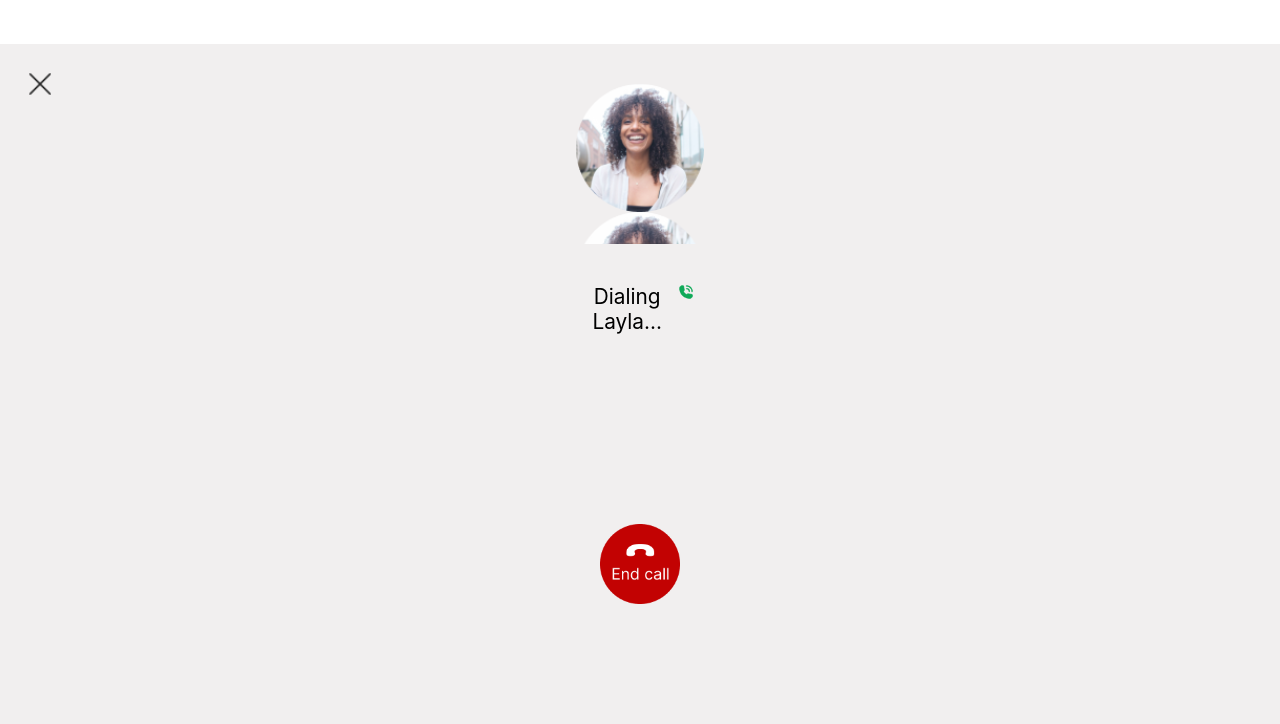
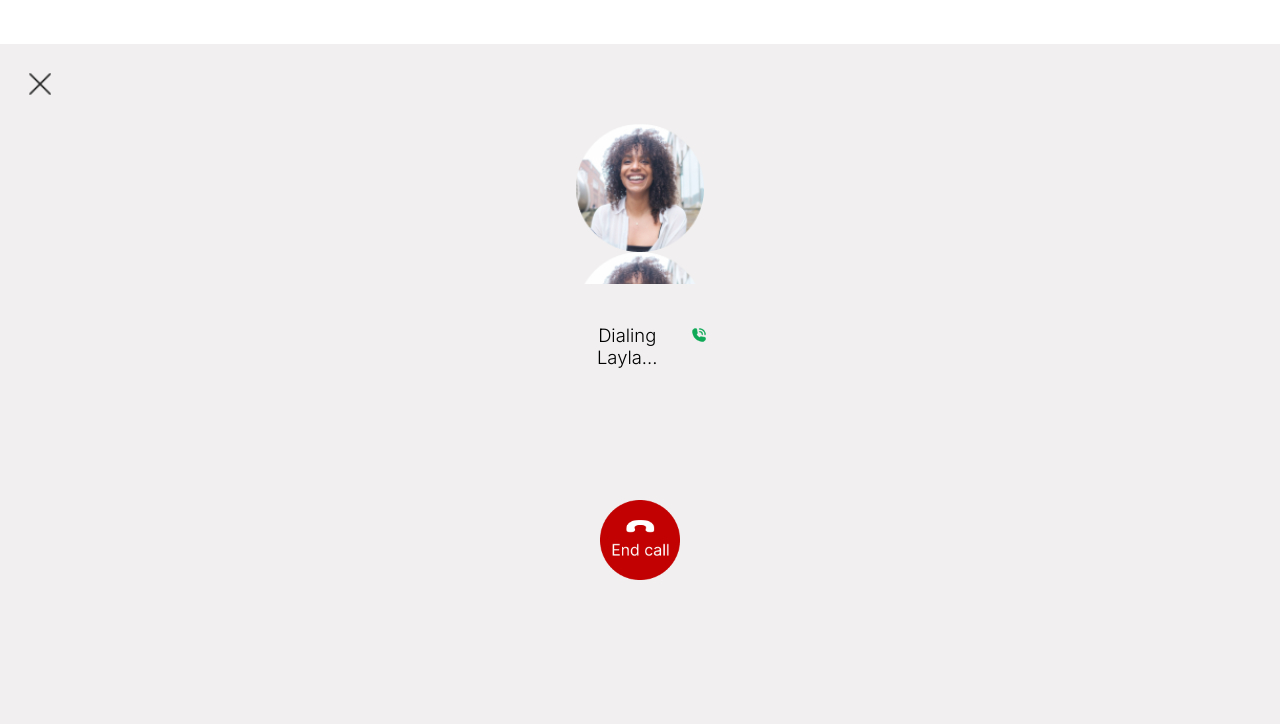
Before and after one commit to M-Chan/Athena-Hack-2022, a plain HTML site: page dialing.html in a window 1280 px wide. Shown: the part 108-832 px from the top of the page. Drawn offline with Linux system fonts and the light colour scheme.

Commit message:
done with dialing page

```diff
--- a/dialing.html
+++ b/dialing.html
@@ -6,6 +6,8 @@
     <meta name="viewport" content="width=device-width, initial-scale=1.0">
     <link rel="stylesheet" href="./styles/website_top_styles.css" />
     <link rel="stylesheet" href="./styles/dialing_styles.css" />
+
+    <link href="https://fonts.googleapis.com/css2?family=Inter:wght@300&display=swap" rel="stylesheet">
     <title>Dialing</title>
 </head>
 <body>
@@ -46,12 +48,12 @@
         <div class="dialingPart">
             <div id="exitCall"></div>
             <div class="dialingContent">
-                <div class="personDialingPart flex"><div id="personDialingImage"></div></div>
+                <div class="personDialingPart"><div id="personDialingImage"></div></div>
                 <div class="callDialing">
                     <div id="callDialingText">Dialing Layla...</div>
                     <div id="callDialingIcon"></div>
                 </div>
-                <div class="endCallPart flex"><div id="endCallImage"></div></div>
+                <div class="endCallPart"><div id="endCallImage"></div></div>
             </div>
         </div>
     </div>
--- a/styles/dialing_styles.css
+++ b/styles/dialing_styles.css
@@ -39,12 +39,19 @@
 
     display: grid;
     grid-template-columns: 10vw; /* using the middle section */
-    grid-template-rows: 30vh 15vh 40vh; /* 3 rows adding to 85vh */
+    grid-template-rows: 30vh 27vh 28vh; /* 3 rows adding to 85vh */
 }
 
-.personDialingPart{grid-row: 1;}
+.personDialingPart{
+    grid-row: 1;
+
+    display: flex;
+    justify-content: center;
+}
 
 #personDialingImage{
+    margin-top: auto;
+    margin-bottom: 0;
     width: 20vh;
     height: 20vh;
     background-image: url("../assets/match1.png");
@@ -53,7 +60,7 @@
 
 .callDialing{
     grid-row: 2;
-
+    margin-top: 5vh;
     display: grid;
     grid-template-columns: 8vw 2vw; /* adds to 10vw */
 }
@@ -63,21 +70,28 @@
 
     text-align: center;
     font-family: Inter;
-    font-size: 1.3rem;
+    font-size: 1.15rem;
 }
 
 #callDialingIcon{
     grid-column: 2;
 
+    margin-top: 0.4vh;
+    margin-left: 1vw;
     width: 2vh;
     height: 2vh;
     background-image: url("../assets/callIcon.png");
     background-size: 100%;
 }
 
-.endCallPart{grid-row: 3;}
+.endCallPart{
+    grid-row: 3;
+    display: flex;
+    justify-content: center;
+}
 
 #endCallImage{
+    margin-top: 0;
     width: 10vh;
     height: 10vh;
     background-image: url("../assets/endCall.png");
--- a/styles/website_top_styles.css
+++ b/styles/website_top_styles.css
@@ -2,6 +2,8 @@
 	padding: 0;
 	margin: 0;
 }
+
+@import url('https://fonts.googleapis.com/css2?family=Inter:wght@300&display=swap');
 
 html {
     font-size: 16px;
```
